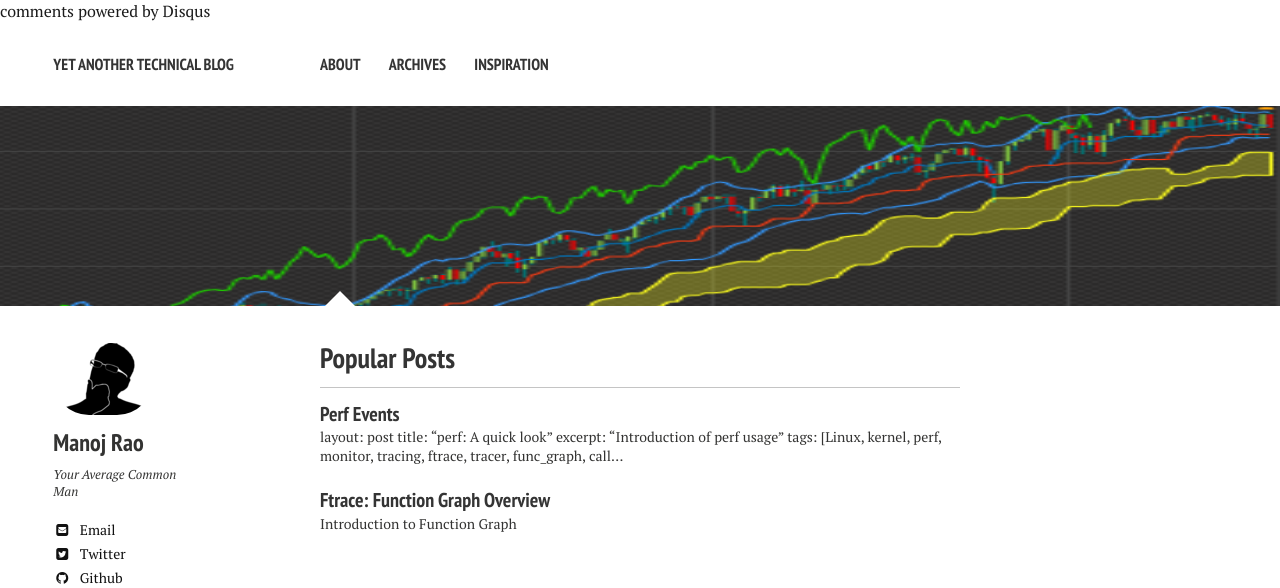
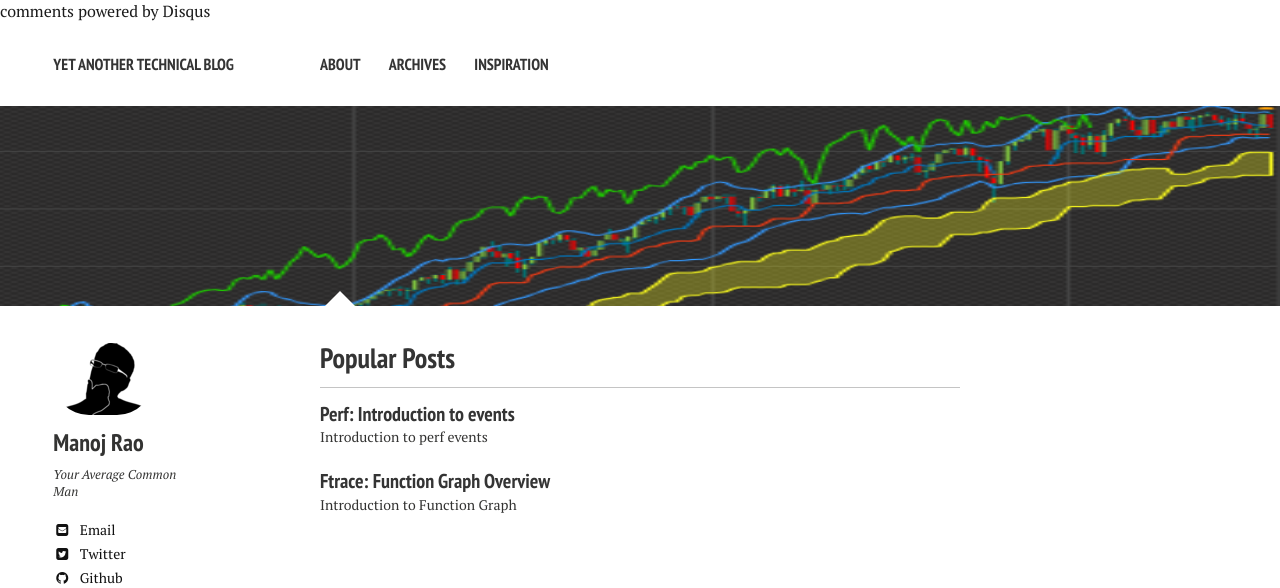
Before and after one commit to mycpuorg/mycpuorg.github.io, a Jekyll site: the page built from index.md, in a window 1280 px wide, cut to the strip 0-588 px from the top of the page. Built offline with Jekyll 4.4.1, drawn with Linux system fonts in a browser that asks for light colours; nearby versions of some CDN libraries; comment, search, counter and statistics services are not loaded.

Commit message:
adding octopress header into the entry of type 'post'

```diff
--- a/_posts/2016-05-15-perf-events.md
+++ b/_posts/2016-05-15-perf-events.md
@@ -1,10 +1,12 @@
+---
 layout: post
-title: "perf: A quick look"
-excerpt: "Introduction of perf usage"
-tags: [Linux, kernel, perf, monitor, tracing, ftrace, tracer, func_graph, call graphs ]
+title: "Perf: Introduction to events"
+excerpt: "Introduction to perf events"
+tags: [Linux, kernel, tracing, perf, profiler, events, record ]
 comments: true
+---
 
-# Introduction<a id="orgheadline6"></a>
+# Introduction<a id="orgheadline7"></a>
 
 ## perf - What is perf?<a id="orgheadline1"></a>
 
```
